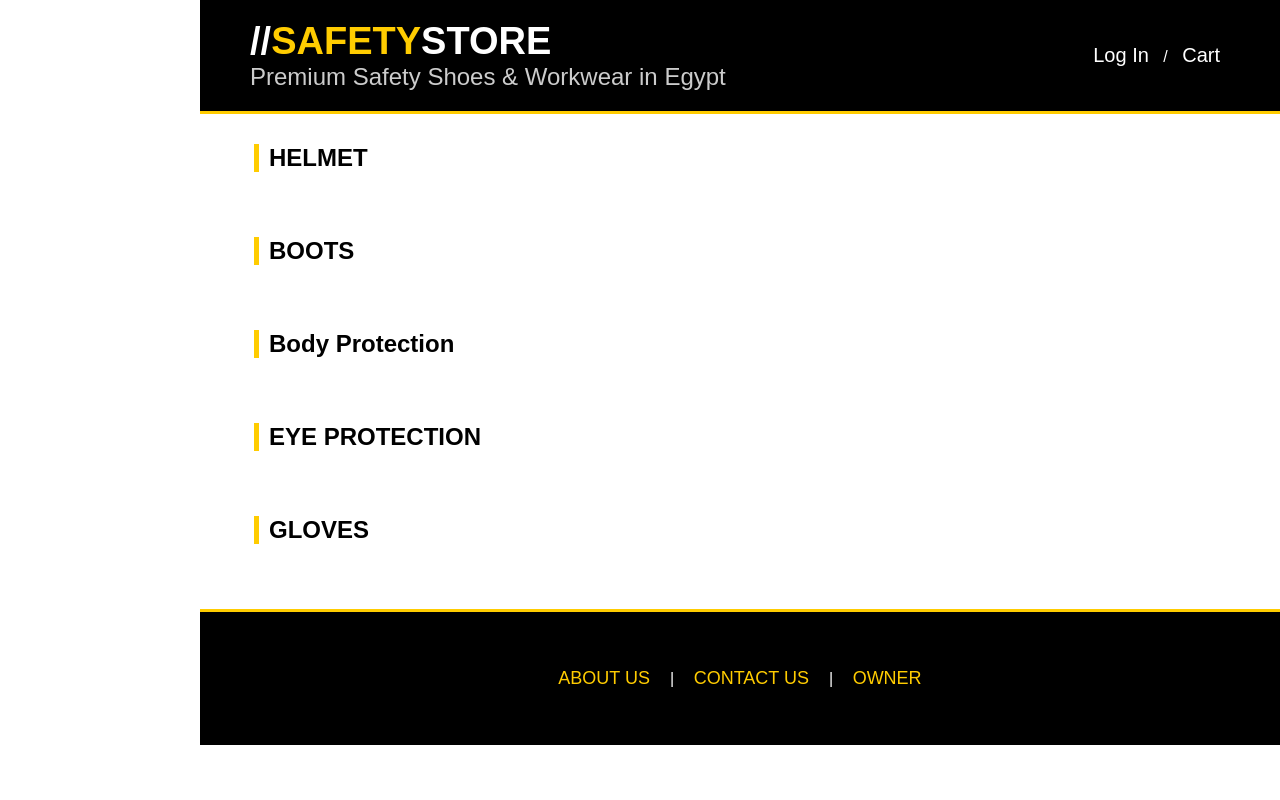
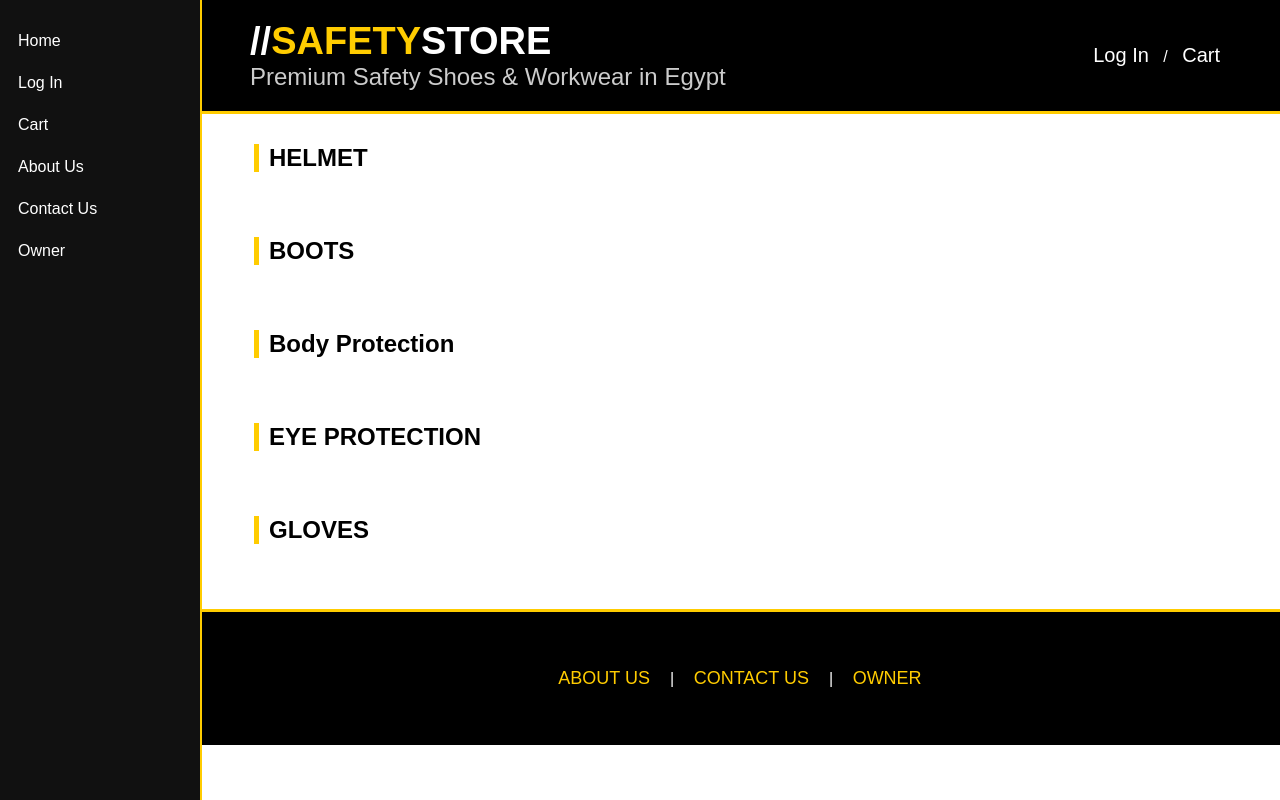
Before and after one commit to raed-adel95/safety-store-2026, a plain HTML site: page index.html in a window 1280 px wide. Drawn offline with Linux system fonts and the light colour scheme.

Commit message:
Refactor index.html structure and sidebar addition

```diff
--- a/index.html
+++ b/index.html
@@ -6,6 +6,15 @@
   <link rel="stylesheet" href="MAIN PAGE2.CSS">
 </head>
 <body>
+
+<aside class="sidebar">
+  <a href="index.html">Home</a>
+  <a href="login.html">Log In</a>
+  <a href="cart.html">Cart</a>
+  <a href="aboutus.html">About Us</a>
+  <a href="contact.html">Contact Us</a>
+  <a href="admin.html">Owner</a>
+</aside>
 
 <header>
   <div>
```
